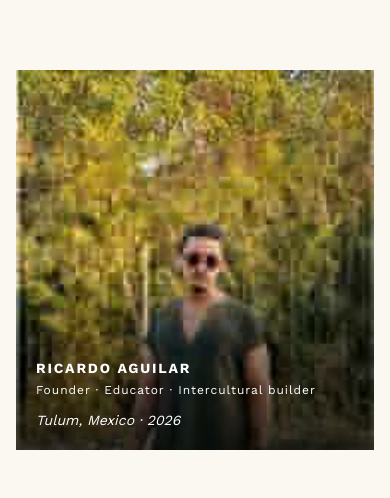
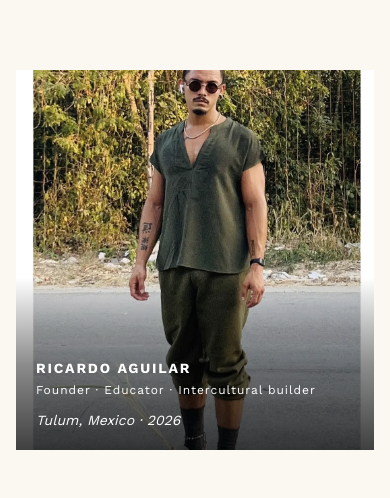
Before and after one commit to gspkdevelopments/global-speaker, a Next.js app: page /about in a window 390 px wide. Shown: the part 678-1176 px from the top of the page. Built offline with nearby package versions, Linux system fonts and the light colour scheme; no server answers.

Commit message:
Fix founder portrait sharpness (#10)
Replace the undersized founder portrait with the approved 1061×1482 source and serve it responsively with Next.js image optimization.

```diff
--- a/next.config.ts
+++ b/next.config.ts
@@ -5,6 +5,10 @@ const useStaticExport = process.env.GLOBAL_SPEAKER_STATIC_EXPORT === "1";
 const nextConfig: NextConfig = {
   output: useStaticExport ? "export" : undefined,
   trailingSlash: useStaticExport ? true : undefined,
+  images: {
+    qualities: [75, 90],
+    unoptimized: useStaticExport,
+  },
 };
 
 export default nextConfig;
--- a/src/app/about/page.tsx
+++ b/src/app/about/page.tsx
@@ -1,4 +1,5 @@
 import type { Metadata } from "next";
+import Image from "next/image";
 import { Localized } from "@/components/localized";
 import { CTASection, PageIntro, SectionHeading } from "@/components/ui";
 
@@ -20,7 +21,14 @@ function FounderPortrait({ locale }: { locale: "en" | "es" | "fr" }) {
   }[locale];
   return (
     <figure className="relative m-0 min-h-[380px] overflow-hidden bg-[var(--paper-deep)] md:min-h-[600px]">
-      <img src="/founder-ricardo-aguilar.jpg" alt={copy.alt} className="absolute inset-0 h-full w-full object-cover object-center" />
+      <Image
+        src="/founder-ricardo-aguilar.jpg"
+        alt={copy.alt}
+        fill
+        sizes="(max-width: 767px) calc(100vw - 2rem), 33vw"
+        quality={90}
+        className="object-cover object-center"
+      />
       <figcaption className="absolute inset-x-0 bottom-0 bg-gradient-to-t from-black/75 via-black/45 to-transparent px-5 pb-5 pt-20 text-white">
         <strong className="block text-sm font-bold uppercase tracking-[.13em]">Ricardo Aguilar</strong>
         <span className="mt-1 block text-xs tracking-[.08em]">{copy.role}</span>
```
Also changed, not shown: public/founder-ricardo-aguilar.jpg.
